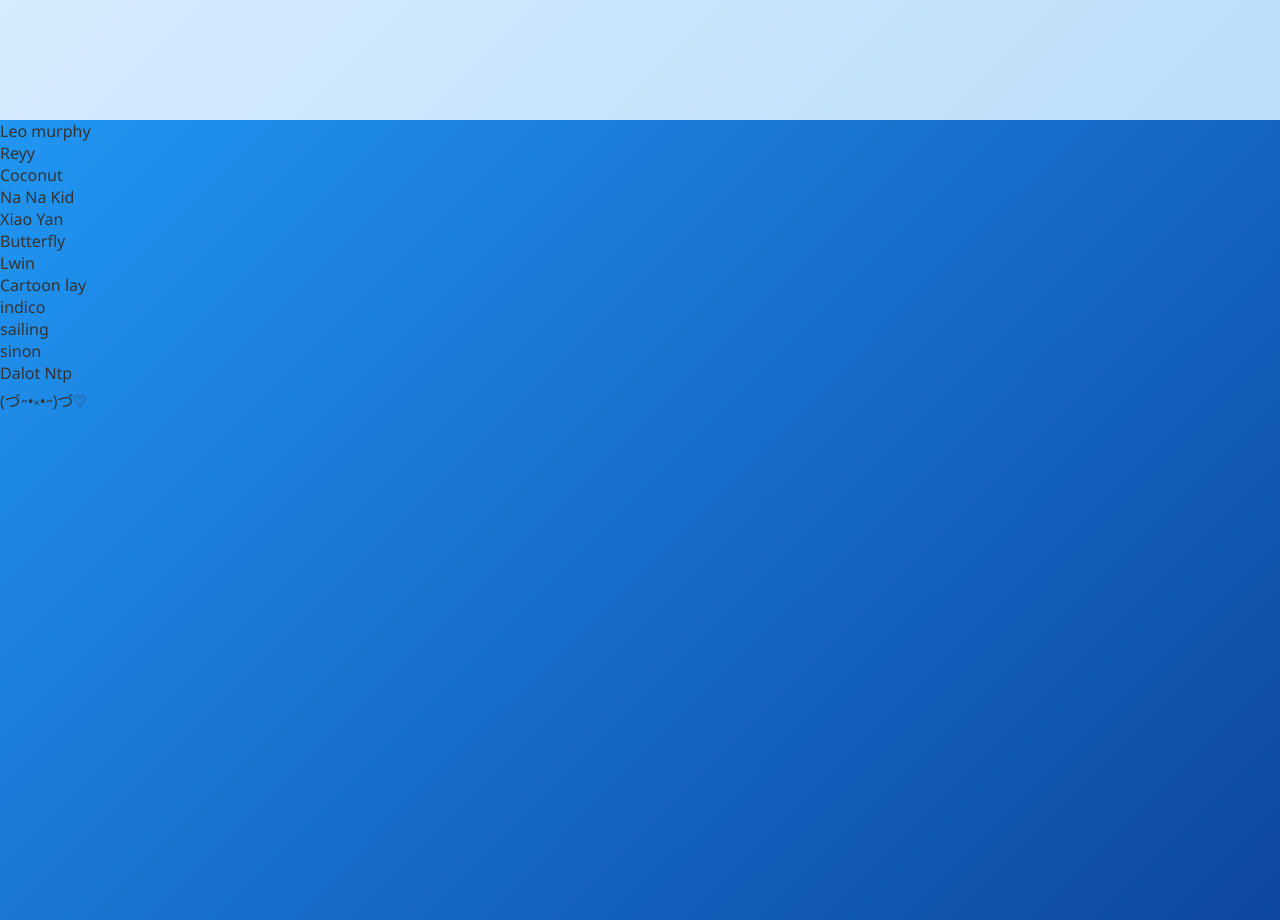
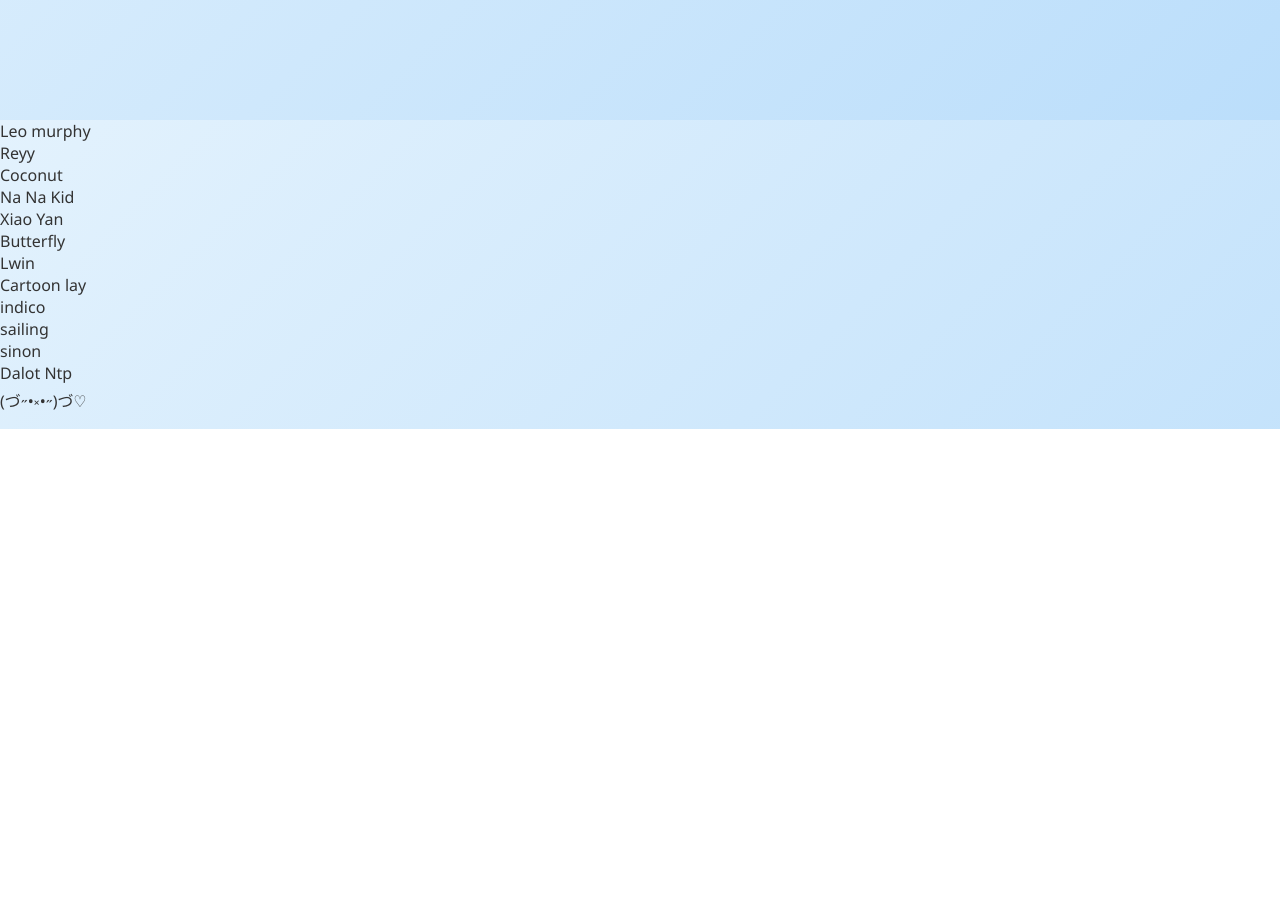
Before and after one commit to Dreambuilder999/Dreambuilder-, a plain HTML site: page index.html in a window 1280 px wide. Shown: the part 680-1600 px from the top of the page. After the commit the page ends 1109 px from the top, so only its background shows below. Drawn offline with Linux system fonts and the light colour scheme.

Commit message:
Update index.html
change margin

```diff
--- a/index.html
+++ b/index.html
@@ -1586,10 +1586,7 @@
             100% { background-position: 1000px 0; }
         }
      .screen-memberlist{
-        background: linear-gradient(135deg, #2196F3, #0d47a1);
-        height: 100%;
-        overflow: auto;
-        position: relative;
+        margin left;40 px;
     }
     </style>
 </head>
```
